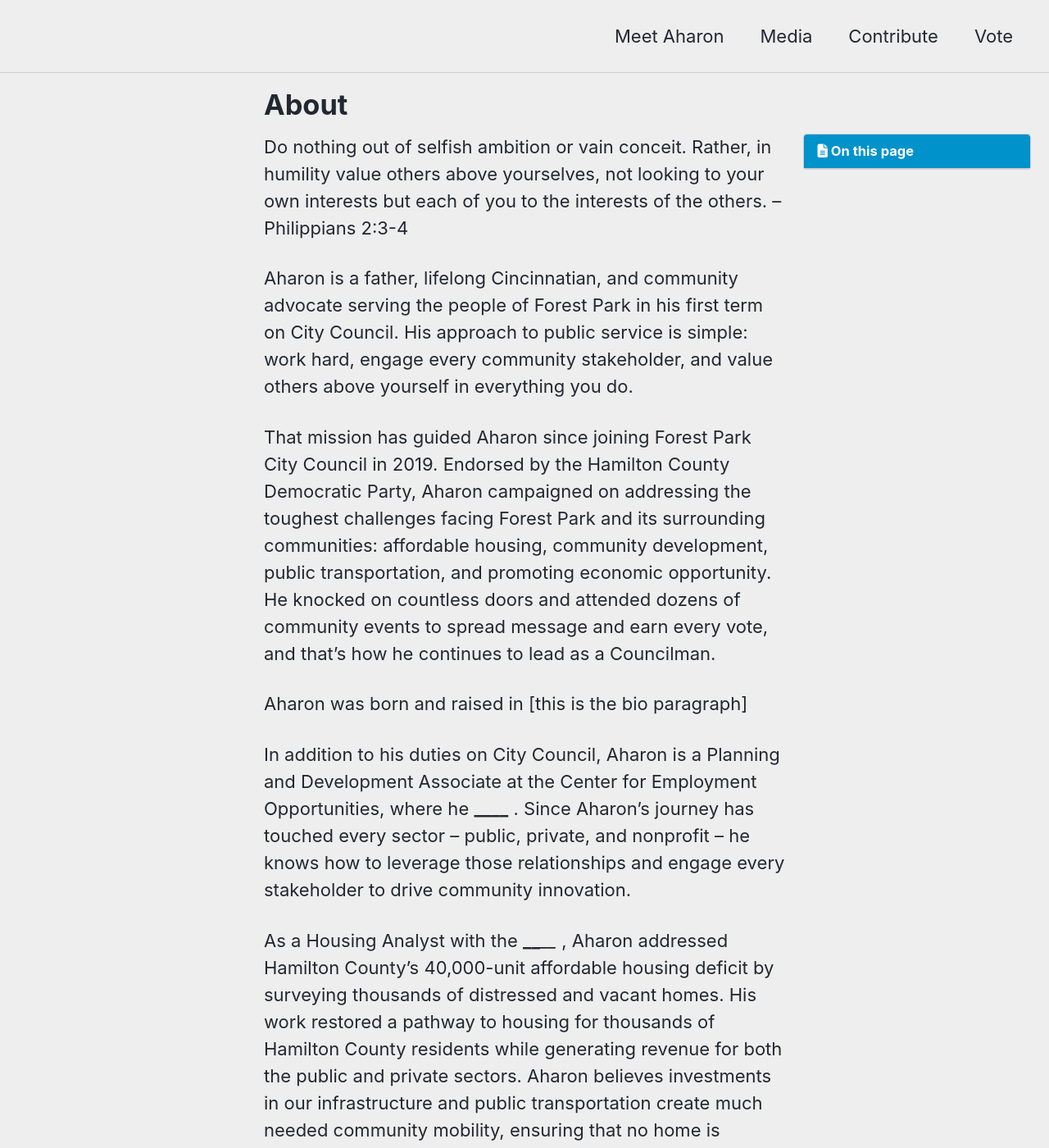
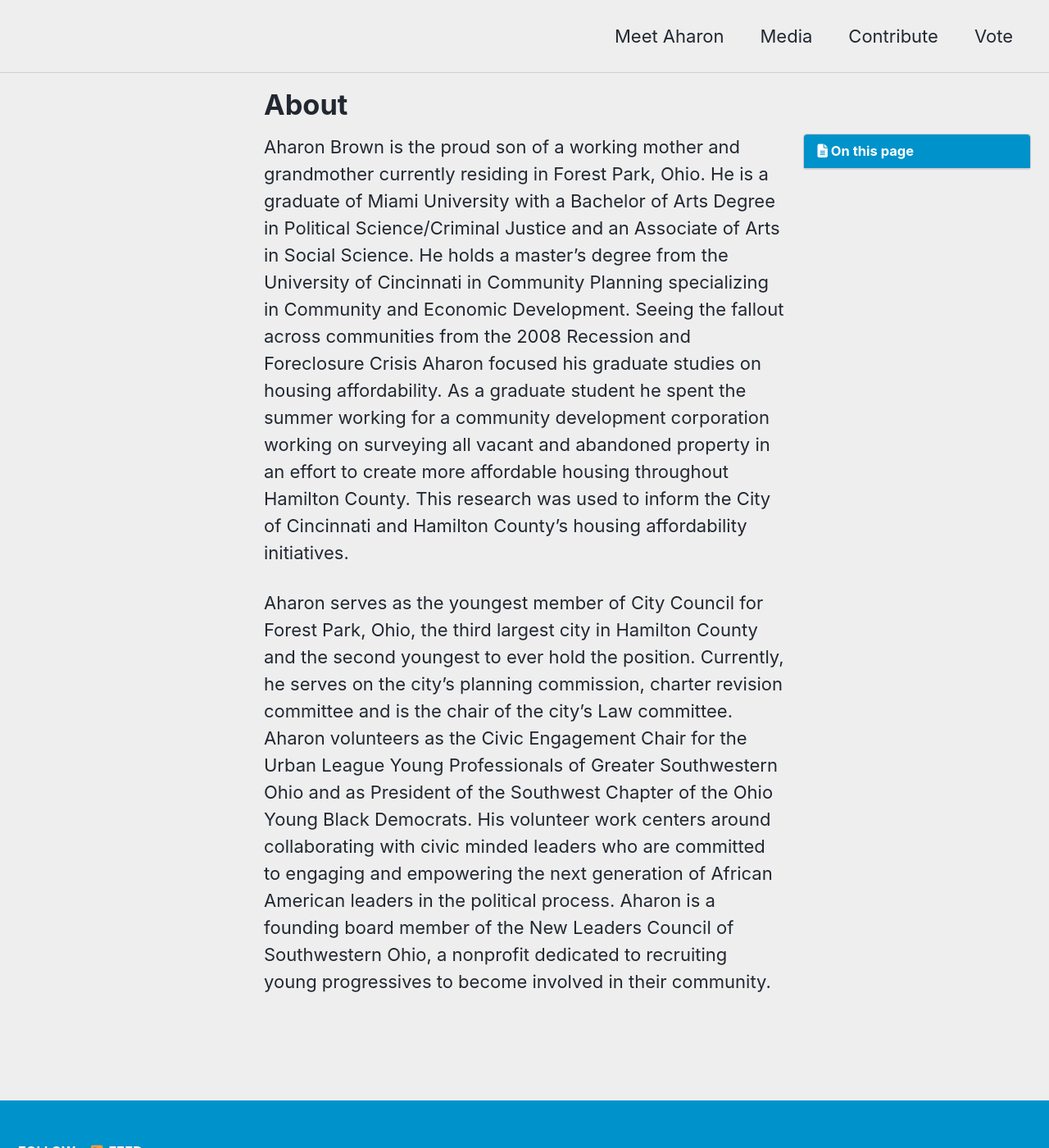
Before and after one commit to aharonbrownforestpark/aharonbrownforestpark.github.io, a Jekyll site: the page built from _pages/about.md, in a window 1280 px wide and 1400 px high. Shown: the whole window at 82% size. Built offline with Jekyll 4.4.1, drawn with Linux system fonts in a browser that asks for light colours; cached includes are drawn as plain includes; nearby versions of some CDN libraries; some of the changed text lies outside the part shown.

Commit message:
Update about.md

```diff
--- a/_pages/about.md
+++ b/_pages/about.md
@@ -6,18 +6,6 @@ excerpt: "Minimal Mistakes is a flexible two-column Jekyll theme."
 toc: true
 ---
 
-Do nothing out of selfish ambition or vain conceit. Rather, in humility value others above yourselves, not looking to your own interests but each of you to the interests of the others. – Philippians 2:3-4
+Aharon Brown is the proud son of a working mother and grandmother currently residing in Forest Park, Ohio. He is a graduate of Miami University with a Bachelor of Arts Degree in Political Science/Criminal Justice and an Associate of Arts in Social Science. He holds a master’s degree from the University of Cincinnati in Community Planning specializing in Community and Economic Development. Seeing the fallout across communities from the 2008 Recession and Foreclosure Crisis Aharon focused his graduate studies on housing affordability. As a graduate student he spent the summer working for a community development corporation working on surveying all vacant and abandoned property in an effort to create more affordable housing throughout Hamilton County. This research was used to inform the City of Cincinnati and Hamilton County’s housing affordability initiatives.
 
-Aharon is a father, lifelong Cincinnatian, and community advocate serving the people of Forest Park in his first term on City Council. His approach to public service is simple: work hard, engage every community stakeholder, and value others above yourself in everything you do.
-
-That mission has guided Aharon since joining Forest Park City Council in 2019. Endorsed by the Hamilton County Democratic Party, Aharon campaigned on addressing the toughest challenges facing Forest Park and its surrounding communities: affordable housing, community development, public transportation, and promoting economic opportunity. He knocked on countless doors and attended dozens of community events to spread message and earn every vote, and that’s how he continues to lead as a Councilman.
-
-Aharon was born and raised in [this is the bio paragraph]
-
-In addition to his duties on City Council, Aharon is a Planning and Development Associate at the Center for Employment Opportunities, where he ____________ . Since Aharon’s journey has touched every sector -- public, private, and nonprofit -- he knows how to leverage those relationships and engage every stakeholder to drive community innovation.
-
-As a Housing Analyst with the __________  , Aharon addressed Hamilton County’s 40,000-unit affordable housing deficit by surveying thousands of distressed and vacant homes. His work restored a pathway to housing for thousands of Hamilton County residents while generating revenue for both the public and private sectors. Aharon believes investments in our infrastructure and public transportation create much needed community mobility, ensuring that no home is needlessly vacant and that every resident has a place to call home.
-
-Aharon also served/serves as ____________
-
-Aharon received an MA in Community Planning from the University of Cincinnati, a BA in Political Science and Government from Miami University, and an AA in Social Sciences from Miami. He attended ____  High School. His son, Christian, is ___   and followed in his father’s footsteps by being elected to student council of his fourth-grade class.
+Aharon serves as the youngest member of City Council for Forest Park, Ohio, the third largest city in Hamilton County and the second youngest to ever hold the position. Currently, he serves on the city’s planning commission, charter revision committee and is the chair of the city’s Law committee. Aharon volunteers as the Civic Engagement Chair for the Urban League Young Professionals of Greater Southwestern Ohio and as President of the Southwest Chapter of the Ohio Young Black Democrats. His volunteer work centers around collaborating with civic minded leaders who are committed to engaging and empowering the next generation of African American leaders in the political process. Aharon is a founding board member of the New Leaders Council of Southwestern Ohio, a nonprofit dedicated to recruiting young progressives to become involved in their community.
```
